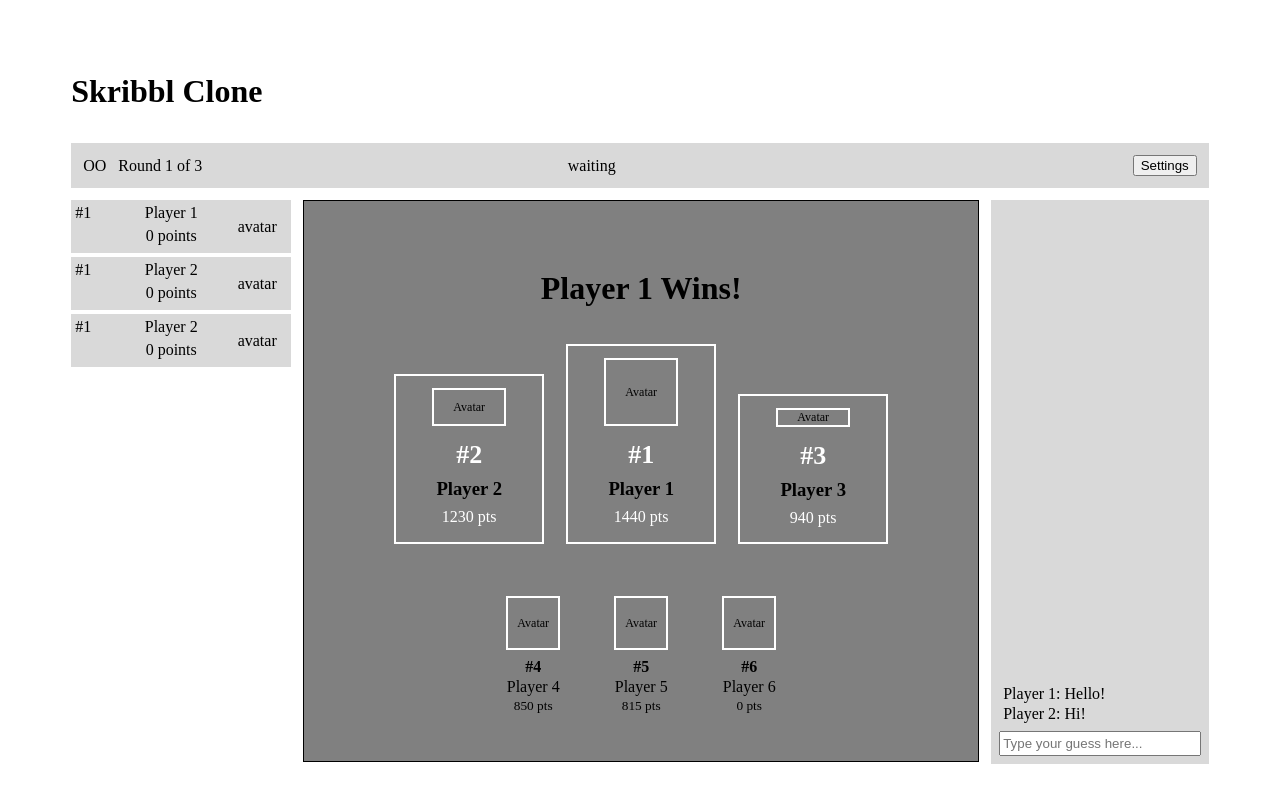
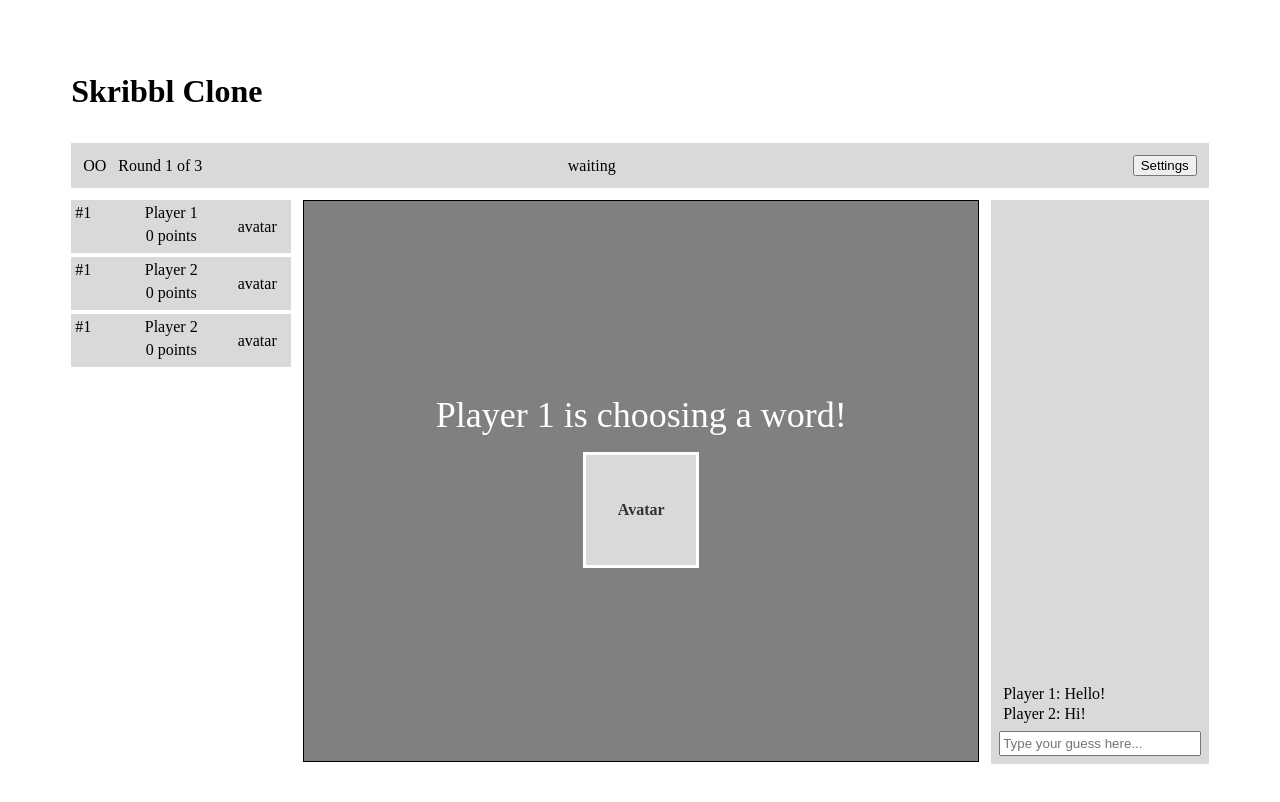
Before and after one commit to Nevil-MS/scribble-clone, a React (Vite) app in the folder frontend/: page / in a window 1280 px wide. Shown: the top 802 px of the page. Built offline with nearby package versions, Linux system fonts and the light colour scheme.

Commit message:
added avatar in the waiting overlay

```diff
--- a/frontend/src/components/WaitingOverlay.css
+++ b/frontend/src/components/WaitingOverlay.css
@@ -1,40 +1,36 @@
-.canvas-overlay {
-    position: absolute;
-    inset: 0;
+.waiting-overlay {
+  position: absolute;
+  inset: 0;
+  z-index: 10;
 
-    display: flex;
-    flex-direction: column;
-    justify-content: center;
-    align-items: center;
-    gap: 18px;
+  background: rgba(75, 83, 112, 0.88);
+  color: white;
 
-    background: rgba(0, 0, 0, 0.4);
-    z-index: 10;
+  display: flex;
+  flex-direction: column;
+  justify-content: center;
+  align-items: center;
+  gap: 24px;
 }
 
-.canvas-overlay h2 {
-    color: white;
-    margin: 0;
-    font-size: 26px;
-    text-align: center;
+.waiting-avatar {
+  width: 110px;
+  height: 110px;
+
+  border: 3px solid white;
+  background: #d9d9d9;
+
+  display: flex;
+  align-items: center;
+  justify-content: center;
+
+  color: #333;
+  font-weight: bold;
 }
 
-.canvas-overlay p {
-    color: white;
-    margin: 0;
-    font-size: 16px;
+.waiting-overlay h2 {
+  margin: 0;
+  font-size: 36px;
+  font-weight: 500;
+  text-align: center;
 }
-
-.waiting-spinner {
-    width: 48px;
-    height: 48px;
-    border: 5px solid rgba(255,255,255,0.3);
-    border-top: 5px solid white;
-    border-radius: 50%;
-    animation: spin 1s linear infinite;
-}
-
-@keyframes spin {
-    from { transform: rotate(0deg); }
-    to   { transform: rotate(360deg); }
-}
--- a/frontend/src/components/WaitingOverlay.jsx
+++ b/frontend/src/components/WaitingOverlay.jsx
@@ -2,12 +2,10 @@ import "./WaitingOverlay.css";
 
 function WaitingOverlay() {
   return (
-    <div className="canvas-overlay">
-      <h2>Waiting for player to choose a word</h2>
+    <div className="canvas-overlay waiting-overlay">
+      <h2>Player 1 is choosing a word!</h2>
 
-      <div className="waiting-spinner"></div>
-
-      <p>Please wait...</p>
+      <div className="waiting-avatar">Avatar</div>
     </div>
   );
 }
--- a/frontend/src/pages/GamePage.jsx
+++ b/frontend/src/pages/GamePage.jsx
@@ -9,7 +9,7 @@ import Leaderboard from "../components/Leaderboard";
 import "./GamePage.css";
 
 function GamePage() {
-  const [gameState, setGameState] = useState("leaderboard");
+  const [gameState, setGameState] = useState("waiting");
 
   // States: waiting | choosing | drawing | leaderboard
 
```
